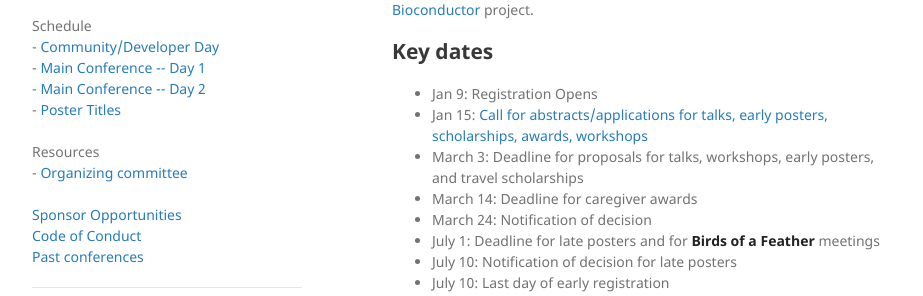
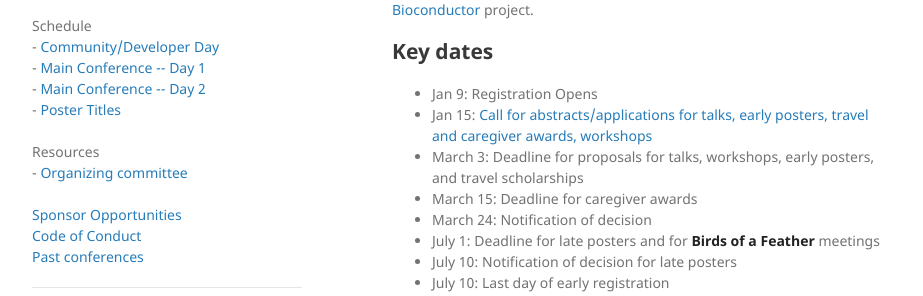
Before and after one commit to Bioconductor/BioC2020, a Jekyll site: the page built from docs/index.md, in a window 1280 px wide and 900 px high. Shown: the part 287-583 px from the top of the window, without its empty margins (178-1101 px from the left). Built offline with Jekyll 4.4.1, drawn with Linux system fonts in a browser that asks for light colours; comment, search, counter and statistics services are not loaded.

Commit message:
Fix typos

```diff
--- a/docs/index.md
+++ b/docs/index.md
@@ -36,9 +36,9 @@ the [Bioconductor](https://www.bioconductor.org) project.
 ## Key dates
 
 - Jan 9: Registration Opens
-- Jan 15: [Call for abstracts/applications for talks, early posters, scholarships, awards, workshops](call-for-abstracts.html)
+- Jan 15: [Call for abstracts/applications for talks, early posters, travel and caregiver awards, workshops](call-for-abstracts.html)
 - March 3: Deadline for proposals for talks, workshops, early posters, and travel scholarships
-- March 14: Deadline for caregiver awards
+- March 15: Deadline for caregiver awards
 - March 24: Notification of decision
 - July 1: Deadline for late posters and for __Birds of a Feather__ meetings
 - July 10: Notification of decision for late posters
```
Also changed, not shown: docs/call-for-abstracts.md (+5 -6 lines).
